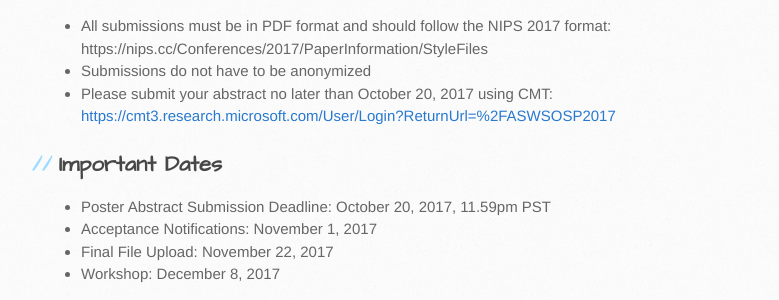
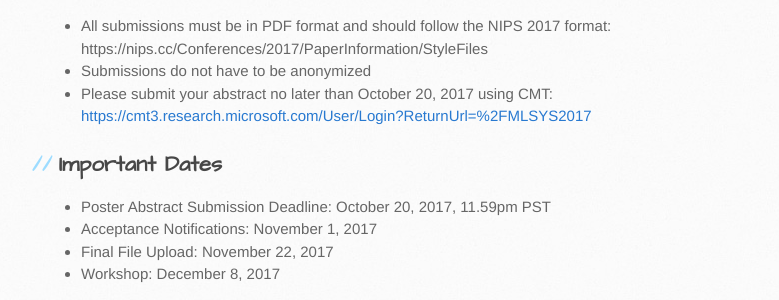
Before and after one commit to LearningSys/nips17, a Jekyll site: the page built from cfp.md, in a window 1280 px wide. Shown: the part 1307-1607 px from the top of the page, without its empty margins (109-888 px from the left). Built offline with Jekyll 4.4.1, drawn with Linux system fonts in a browser that asks for light colours; our own code applies the rules of GitHub Pages for plain Markdown files; the repository's description, which GitHub fills in, is left out; part of the change alters nothing that is shown.

Commit message:
Update cfp.md

```diff
--- a/cfp.md
+++ b/cfp.md
@@ -23,7 +23,7 @@ Through invited talks, oral and poster presentations by the participants, this w
 We welcome submissions up to 6 pages for both the submission and camera ready versions*
 * All submissions must be in PDF format and should follow the NIPS 2017 format: https://nips.cc/Conferences/2017/PaperInformation/StyleFiles
 * Submissions do not have to be anonymized
-* Please submit your abstract no later than October 20, 2017 using CMT: <https://cmt3.research.microsoft.com/User/Login?ReturnUrl=%2FASWSOSP2017>
+* Please submit your abstract no later than October 20, 2017 using CMT: <https://cmt3.research.microsoft.com/User/Login?ReturnUrl=%2FMLSYS2017>
 
 ## Important Dates
 * Poster Abstract Submission Deadline: October 20, 2017, 11.59pm PST
```
